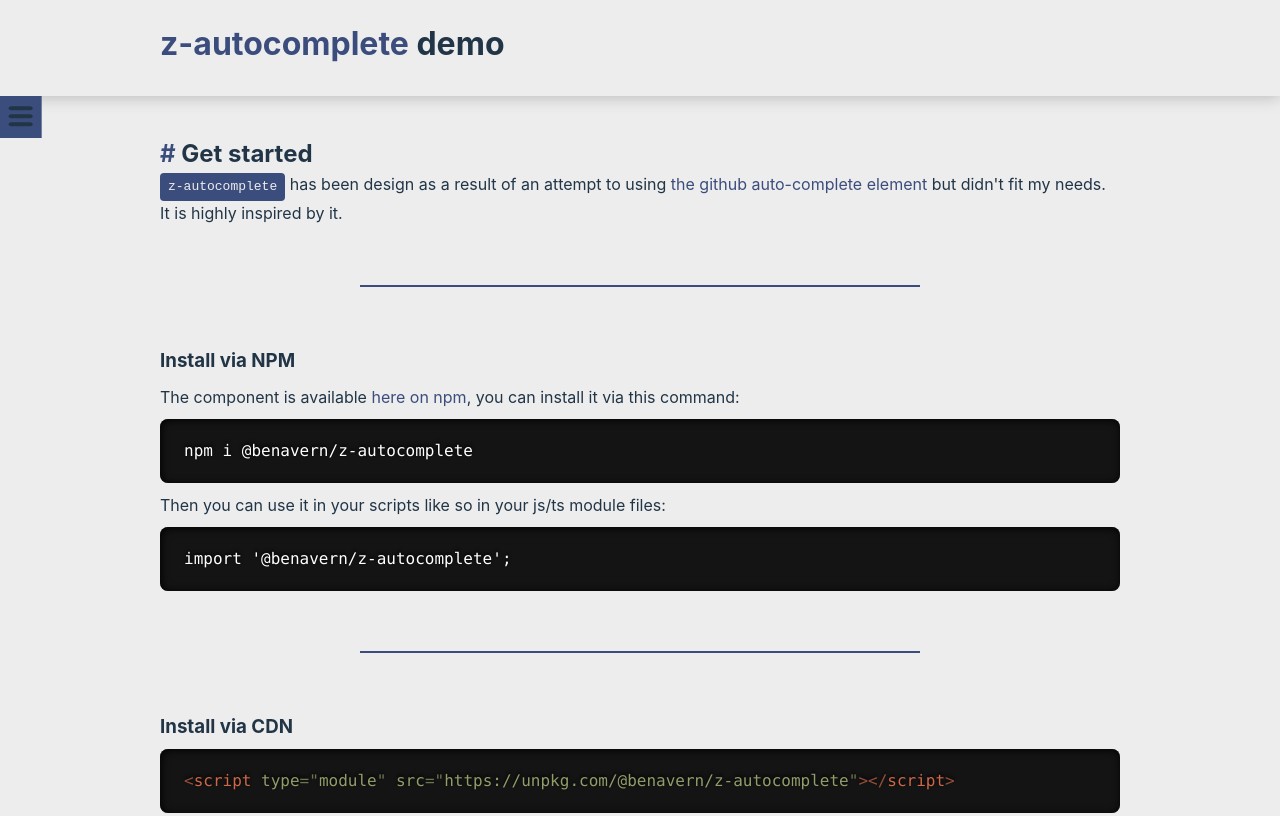
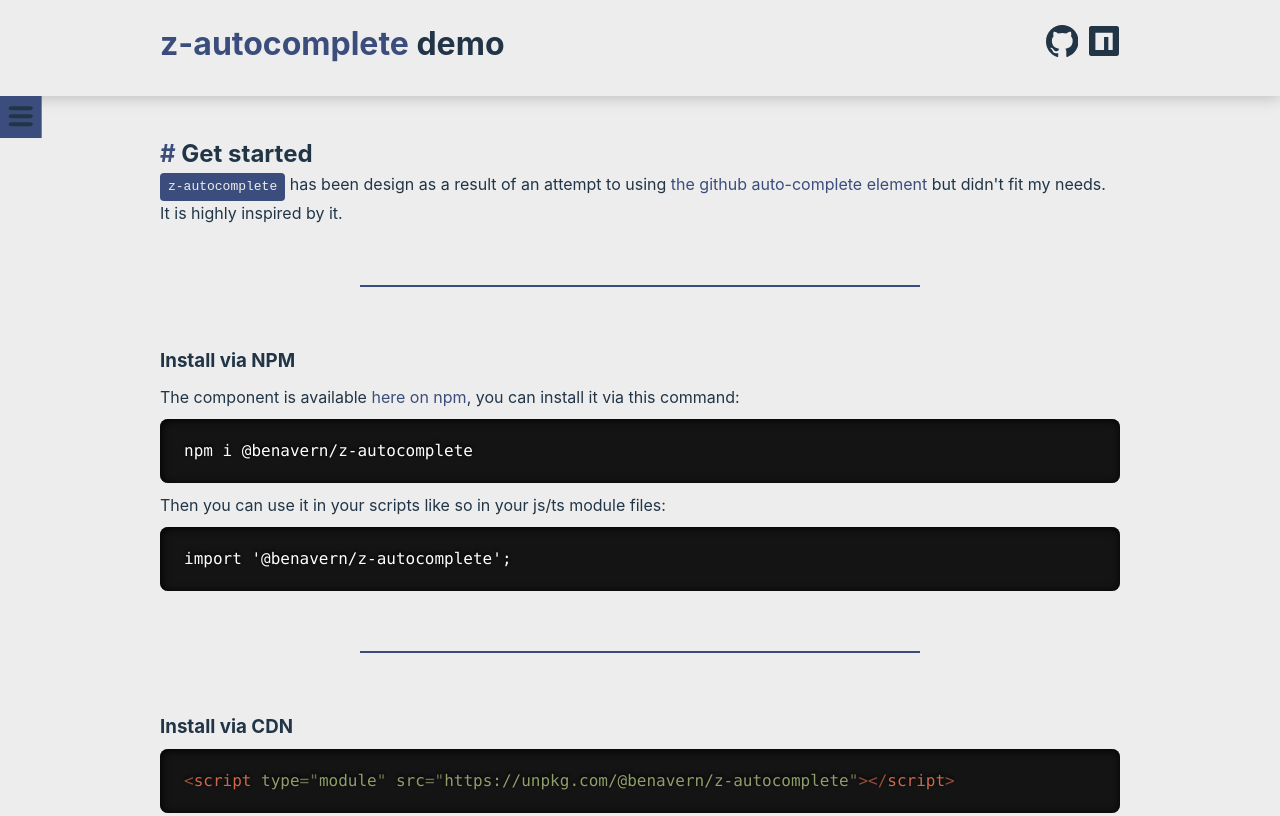
Before and after one commit to benavern/z-autocomplete, a website built with Vite: page index.html in a window 1280 px wide. Shown: the top 816 px of the page. Built offline with nearby package versions, Linux system fonts and the light colour scheme.

Commit message:
some readme and docs links added

```diff
--- a/index.html
+++ b/index.html
@@ -21,7 +21,7 @@
                 demo
             </h1>
 
-            <!-- <div class="ext-links">
+            <div class="ext-links">
                 <a href="https://github.com/benavern/z-autocomplete" title="github" target="_blank" class="ext-logo">
                     <svg xmlns="http://www.w3.org/2000/svg" width="32px" height="32px" viewBox="0 0 96 96">
                         <path fill-rule="evenodd" clip-rule="evenodd" fill="currentColor"
@@ -37,8 +37,7 @@
                             d="M7.415 7.656l17.291 0.024-0.011 17.29h-4.329l0.012-12.974h-4.319l-0.010 12.964h-8.656zM3.207 1.004c-0.002 0-0.003 0-0.005 0-1.214 0-2.198 0.984-2.198 2.198 0 0.002 0 0.004 0 0.006v-0 25.585c0 0.002 0 0.003 0 0.005 0 1.214 0.984 2.198 2.198 2.198 0.002 0 0.004 0 0.006 0h25.585c0.002 0 0.003 0 0.005 0 1.214 0 2.198-0.984 2.198-2.198 0-0.002 0-0.004 0-0.006v0-25.585c0-0.002 0-0.003 0-0.005 0-1.214-0.984-2.198-2.198-2.198-0.002 0-0.004 0-0.006 0h0z" />
                     </svg>
                 </a>
-            </div> -->
-
+            </div>
         </div>
     </header>
 
```
Also changed, not shown: README.md.
